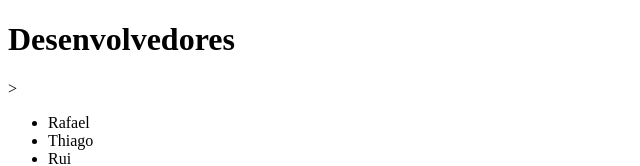
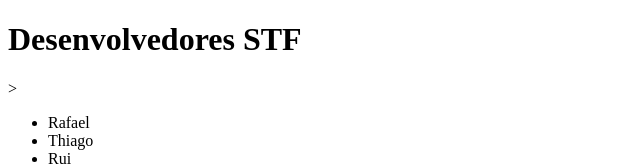
Before and after one commit to DenisB405/git-treinamento, a plain HTML site: page index.html in a window 1280 px wide. Shown: the top 166 px of the page, without its empty margins (0-640 px from the left). Drawn offline with Linux system fonts and the light colour scheme.

Commit message:
Mudança no <h1> para Desenvolvedores STF

```diff
--- a/index.html
+++ b/index.html
@@ -4,7 +4,7 @@
         <title>Basic Web Page</title>
     </head>
     <body>
-        <h1>Desenvolvedores</h1>>
+        <h1>Desenvolvedores STF</h1>>
         <ul>
             <li>Rafael</li>
             <li>Thiago</li>
```
